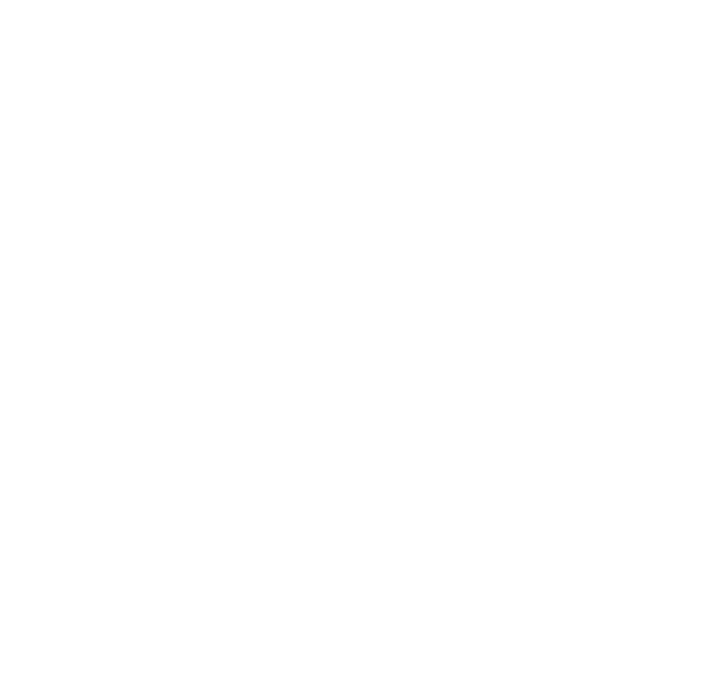
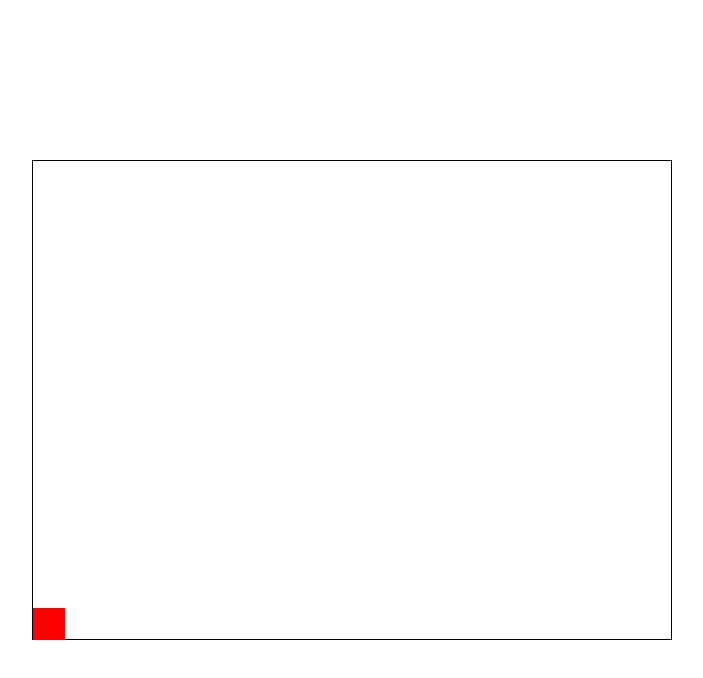
Before and after one commit to NicoNicoCip/To-The-Core, a plain HTML site: page index.html in a window 1280 px wide. Shown: the top 678 px of the page, without its empty margins (288-991 px from the left). Drawn offline with Linux system fonts and the light colour scheme.

Commit message:
0.1.3 / made something cool ???

```diff
--- a/index.css
+++ b/index.css
@@ -5,16 +5,23 @@
 }
 
 body {
+    display: flex;
+    justify-content: center;
+    align-items: center;
     width: 100dvw;
     height: 100dvh;
 }
 
-#play_area {
-
+#game_area {
+    width: 640px;
+    height: 480px;
+    border-width: 1px;
+    border-color: black;
+    border-style: solid;
 }
 
 #player {
     display: block;
-    position: absolute;
+    position: relative;
     background-color: red;
 }
--- a/index.html
+++ b/index.html
@@ -8,8 +8,9 @@
     <script src="script.js" defer></script>
 </head>
 <body>
-    <div id="play_area">
+    <div id="game_area">
         <div id="player"></div>
     </div>
+    <div id="debug"></div>
 </body>
 </html>
--- a/script.js
+++ b/script.js
@@ -1,42 +1,130 @@
 let data_player = {
     x: 0,
     y: 0,
-    offset_x: -16,
-    offset_y: -16,
+    offset_x: 0,
+    offset_y: 0,
     width: 32,
-    height: 32
+    height: 32,
+    acc_y: 0,
+    acc_x: 0,
+    grounded: false
 }
 
 const player = document.getElementById("player")
-const play_area = document.getElementById("game_area")
+const game_area = document.getElementById("game_area")
+const debug = document.getElementById("debug")
+const game_rect = game_area.getBoundingClientRect()
+
+let last_update = performance.now()
 
 player.style.width = data_player.width + "px"
 player.style.height = data_player.height + "px"
-player.style.left = data_player.x
+player.style.left = game_rect.width / 2
 player.style.top = data_player.y
-
-//hola. comentario nico
 
 let mouse_x = 0
 let mouse_y = 0
-let acc_y = 0
-let gravity = 0.7
+let delta = 0
+
+const key_events = []
+const max_acc_x = 30
+const vertical_acc_modifier = 24;
+const gravity = 9.8 * 4
+const friction = 300
+const jump_force = 15
+
 
 document.addEventListener("mousemove", (e) => {
     mouse_x = e.pageX
     mouse_y = e.pageY
 })
 
-setInterval(() => {
-        data_player.x = window.width / 2
-        acc_y += gravity
-        data_player.y += acc_y
+window.addEventListener("keypress", (e) => {
+    if (key_events.indexOf(e.key) == -1) {
+        key_events.push(e.key)
+    }
+})
 
-        if(data_player.y + data_player.height > document.height) {
-            acc_y = 0
-            data_player.y = window.height - data_player.height
+window.addEventListener("keyup", (e) => {
+    let index = key_events.indexOf(e.key)
+    if (index != -1) {
+        key_events.splice(index, 1)
+    }
+})
+
+function run() {
+    const now = performance.now()
+    delta = (now - last_update) / 1000
+    last_update = now
+
+    if (key_events.length != 0) {
+        if (key_events.indexOf("d") != -1) {
+            data_player.acc_x += vertical_acc_modifier * delta
         }
 
-        player.style.left = data_player.x + "px"
-        player.style.top = data_player.y + "px"
-}, 10)
+        if (key_events.indexOf("a") != -1) {
+            data_player.acc_x -= vertical_acc_modifier * delta
+        }
+
+        if (key_events.indexOf(" ") != -1 && data_player.grounded === true) {
+            data_player.acc_y = -jump_force
+        }
+
+        if (data_player.acc_x > max_acc_x) {
+            data_player.acc_x = max_acc_x
+        }
+
+        if (data_player.acc_x < -max_acc_x) {
+            data_player.acc_x = -max_acc_x
+        }
+    } else {
+        data_player.acc_x += ((vertical_acc_modifier * delta) * -sign(data_player.acc_x)) * friction * delta
+
+        if (data_player.acc_x < 0.2 && data_player.acc_x > -0.2) {
+            data_player.acc_x = 0
+        }
+    }
+
+    data_player.x += data_player.acc_x
+
+    data_player.acc_y += gravity * delta
+    data_player.y += data_player.acc_y
+
+    if (data_player.y + data_player.height > game_rect.height - 1) {
+        data_player.acc_y = 0
+        data_player.y = game_rect.height - data_player.height - 1
+        data_player.grounded = true
+    } else {
+        data_player.grounded = false
+    }
+
+    if (data_player.x + data_player.width > game_rect.width) {
+        data_player.acc_x = 0
+        data_player.x = game_rect.width - data_player.width
+    }
+
+    if (data_player.x < 0) {
+        data_player.acc_x = 0
+        data_player.x = 0
+    }
+
+
+
+    player.style.left = data_player.x + "px"
+    player.style.top = data_player.y + "px"
+}
+
+function update() {
+    run()
+    requestAnimationFrame(update)
+}
+
+function sign(value) {
+    if (value === 0) return 0
+    else if (value > 0) return 1
+    else if (value < 0) return -1
+
+    return 0
+}
+
+update()
```
